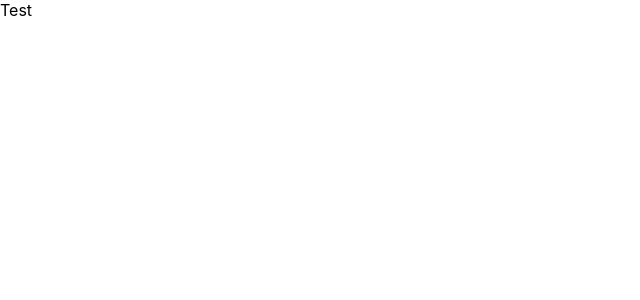
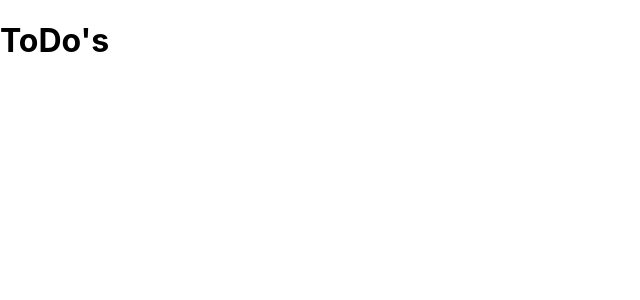
Before and after one commit to J-Rozas/To-Do-List, a React (Create React App) app: page / in a window 1280 px wide. Shown: the top 300 px of the page, without its empty margins (0-640 px from the left). Built offline with nearby package versions, Linux system fonts and the light colour scheme.

Commit message:
Initial setup

```diff
--- a/src/App.js
+++ b/src/App.js
@@ -1,8 +1,19 @@
-import React from 'react'
+import React, { useState } from 'react'
 import './App.css';
 
+
 function App() {
-  return "Test";
+  return (
+    <>
+    <h1>
+      ToDo's
+    </h1>
+    <ul>
+
+    </ul>
+
+    </>
+  )
 }
 
 export default App;
```
Also changed, not shown: public/manifest.json.
